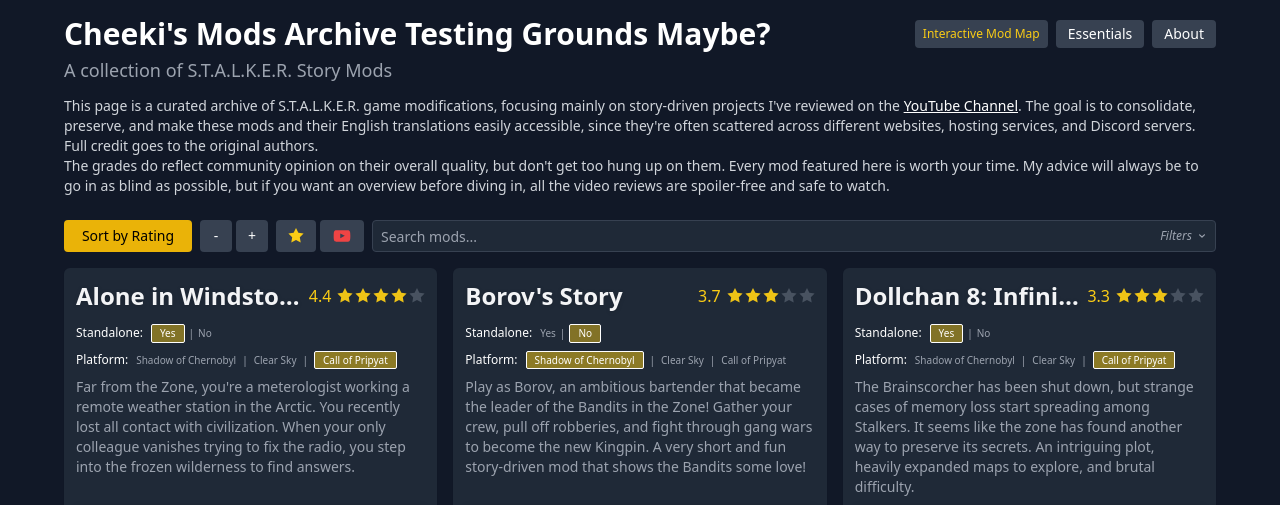
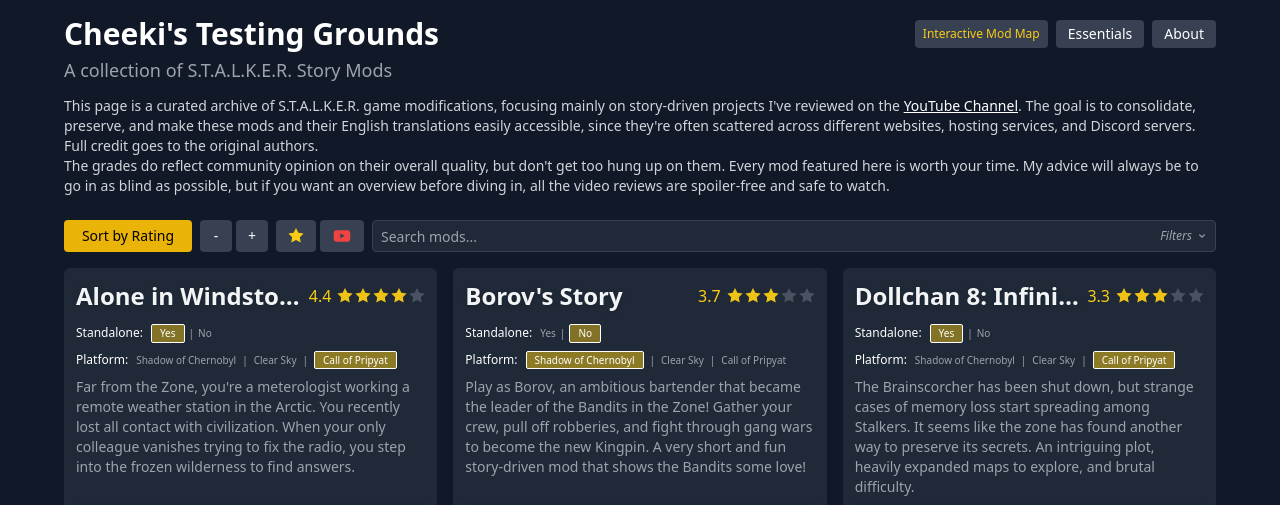
Before and after one commit to Cheekitos/CSMA-Test, a Jekyll site: the page built from index.html, in a window 1280 px wide and 900 px high, cut to the strip 0-505 px from the top of the window. Built offline with Jekyll 4.4.1, drawn with Linux system fonts in a browser that asks for light colours; nearby versions of some CDN libraries.

Commit message:
Update index.html

```diff
--- a/index.html
+++ b/index.html
@@ -8,7 +8,7 @@
 
 <div class="max-w-6xl mx-auto">
   <div class="flex flex-col sm:flex-row sm:justify-between sm:items-center mb-1 gap-2">
-    <h1 class="text-3xl font-bold">Cheeki's Mods Archive Testing Grounds Maybe?</h1>
+    <h1 class="text-3xl font-bold">Cheeki's Testing Grounds</h1>
     {% include header-buttons.html %}
   </div>
 
```
